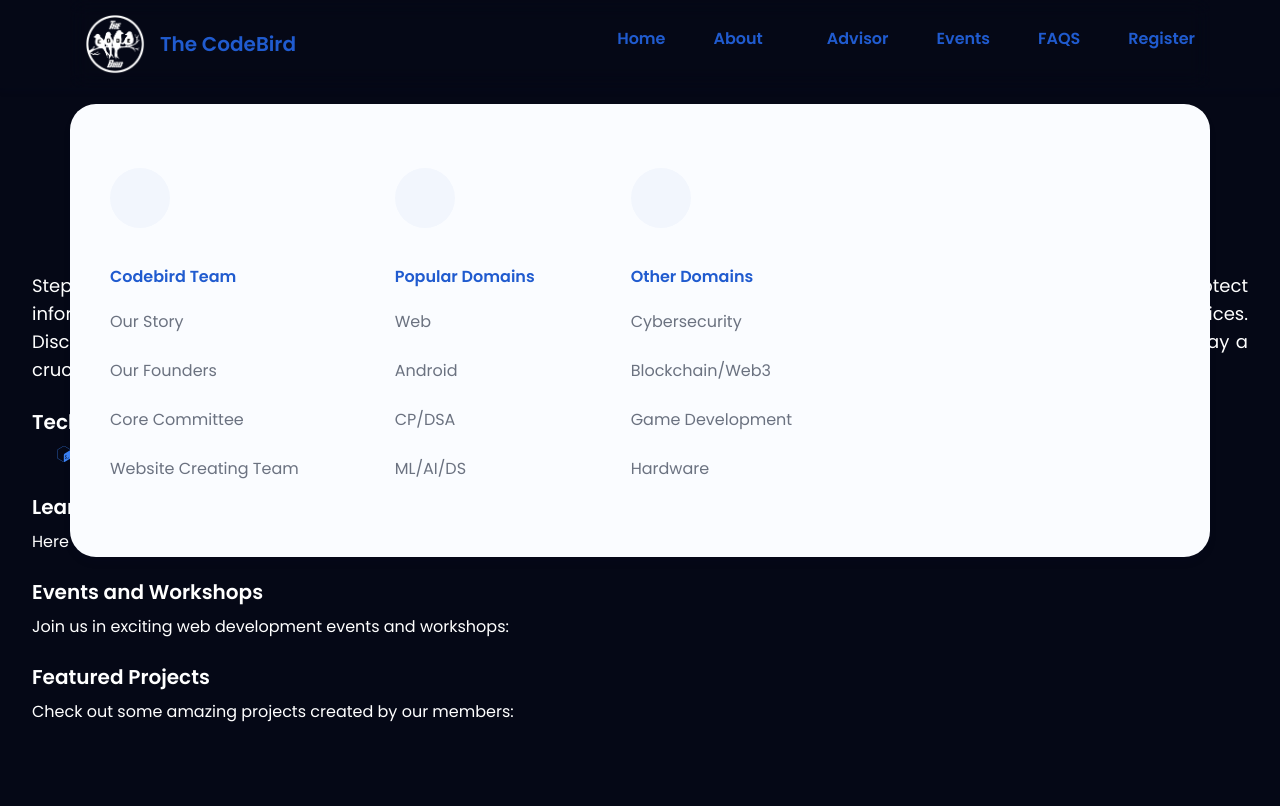
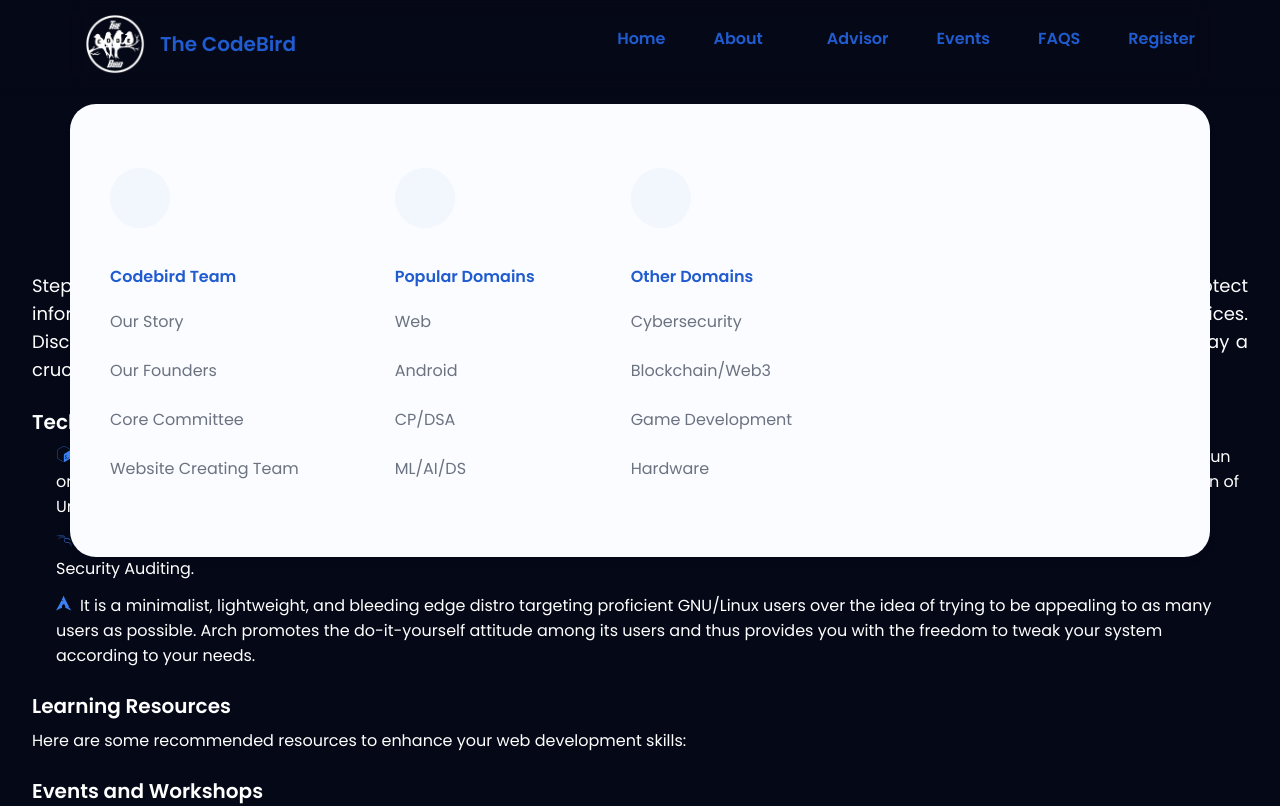
Before and after one commit to thecodebirduitbu/The-Code-Bird-Website, a React (Create React App) app: page /cybersecurity in a window 1280 px wide. Shown: the top 806 px of the page. Built offline with nearby package versions, Linux system fonts and the light colour scheme; some icons are missing.

Commit message:
Cybersecurity Done

```diff
--- a/src/components/Domains/CyberSecurity.jsx
+++ b/src/components/Domains/CyberSecurity.jsx
@@ -1,5 +1,5 @@
 import React from "react";
-import { SiGnubash } from "react-icons/si";
+import { SiGnubash, SiKalilinux, SiArchlinux } from "react-icons/si";
 function CyberSecurity() {
   return (
     <div className="py-[10rem] mx-10 md:mx-[2rem] text-white">
@@ -18,7 +18,25 @@ function CyberSecurity() {
       <ul className="list-disc pl-6 mb-6">
         <li>
           <SiGnubash className="inline-block mr-2 text-blue-500" />
-          hi
+          Bash: It is the shell, or command language interpreter, for the GNU
+          operating system. The name is an acronym for the 'Bourne-Again SHell',
+          a pun on Stephen Bourne, the author of the direct ancestor of the
+          current Unix shell sh , which appeared in the Seventh Edition Bell
+          Labs Research version of Unix.
+        </li>
+        <li>
+          <SiKalilinux className="inline-block mr-2 text-blue-500" />
+          Kali Linux formerly known as BackTrack Linux, is an open-source
+          Debian-based Linux distribution aimed at advanced Penetration Testing
+          and Security Auditing.
+        </li>
+        <li>
+          <SiArchlinux className="inline-block mr-2 text-blue-500" />
+          It is a minimalist, lightweight, and bleeding edge distro targeting
+          proficient GNU/Linux users over the idea of trying to be appealing to
+          as many users as possible. Arch promotes the do-it-yourself attitude
+          among its users and thus provides you with the freedom to tweak your
+          system according to your needs.
         </li>
       </ul>
 
```
